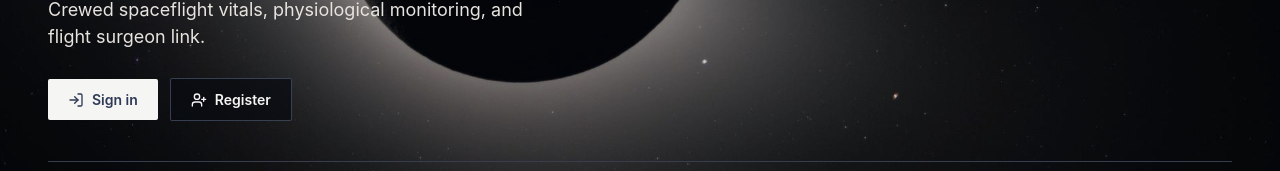
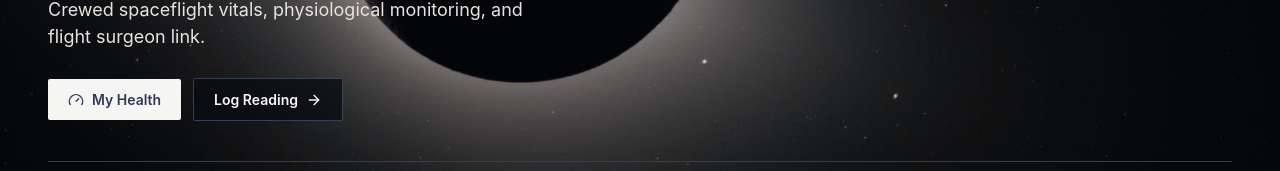
Before and after one commit to OlmosMyCity/NSA2026, a Next.js app in the folder frontend/: page / in a window 1280 px wide. Shown: the part 511-682 px from the top of the page. Built offline with nearby package versions, Linux system fonts and the light colour scheme; no server answers.

Commit message:
fix(ux): restore My Health and Log Reading CTAs in HeroSection

```diff
--- a/frontend/src/components/landing/HeroSection.tsx
+++ b/frontend/src/components/landing/HeroSection.tsx
@@ -1,7 +1,7 @@
 'use client';
 
 import Link from 'next/link';
-import { ArrowRight, Gauge, LogIn, Radar, Rocket, UserPlus } from 'lucide-react';
+import { ArrowRight, Gauge, Radar, Rocket } from 'lucide-react';
 import { useAuth } from '@/context/AuthContext';
 
 export function HeroSection() {
@@ -22,25 +22,7 @@ export function HeroSection() {
           </p>
 
           <div className="flex flex-wrap items-center gap-3 pt-2">
-            {!user ? (
-              <>
-                <Link
-                  href="/login"
-                  className="tactile-press inline-flex items-center gap-2 rounded-sm bg-plate px-5 py-2.5 text-sm font-semibold text-ink-inverse hover:bg-yogurt"
-                >
-                  <LogIn className="h-4 w-4" aria-hidden="true" />
-                  <span>Sign in</span>
-                </Link>
-
-                <Link
-                  href="/register"
-                  className="tactile-press inline-flex items-center gap-2 rounded-sm border border-line-strong bg-canvas/75 px-5 py-2.5 text-sm font-semibold text-plate hover:bg-blueberry"
-                >
-                  <UserPlus className="h-4 w-4" aria-hidden="true" />
-                  <span>Register</span>
-                </Link>
-              </>
-            ) : isOperator ? (
+            {isOperator ? (
               <>
                 <Link
                   href="/operator"
```
